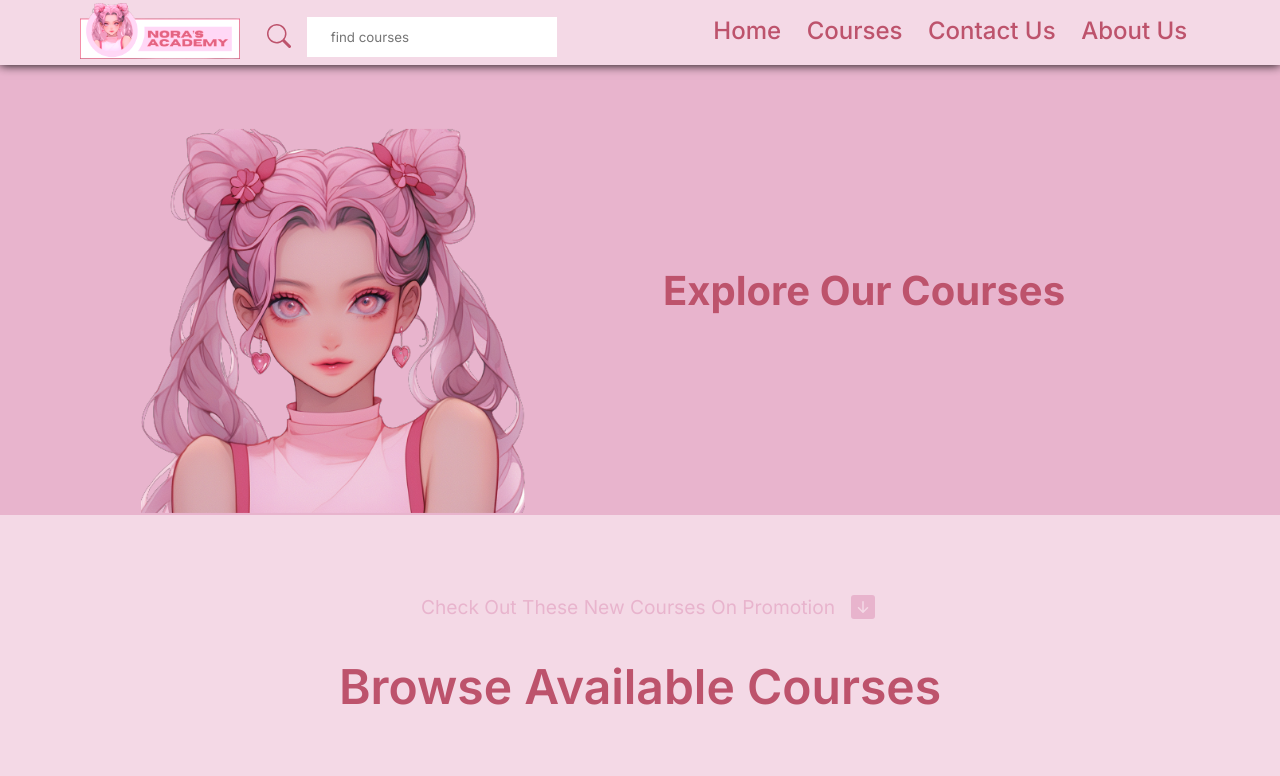
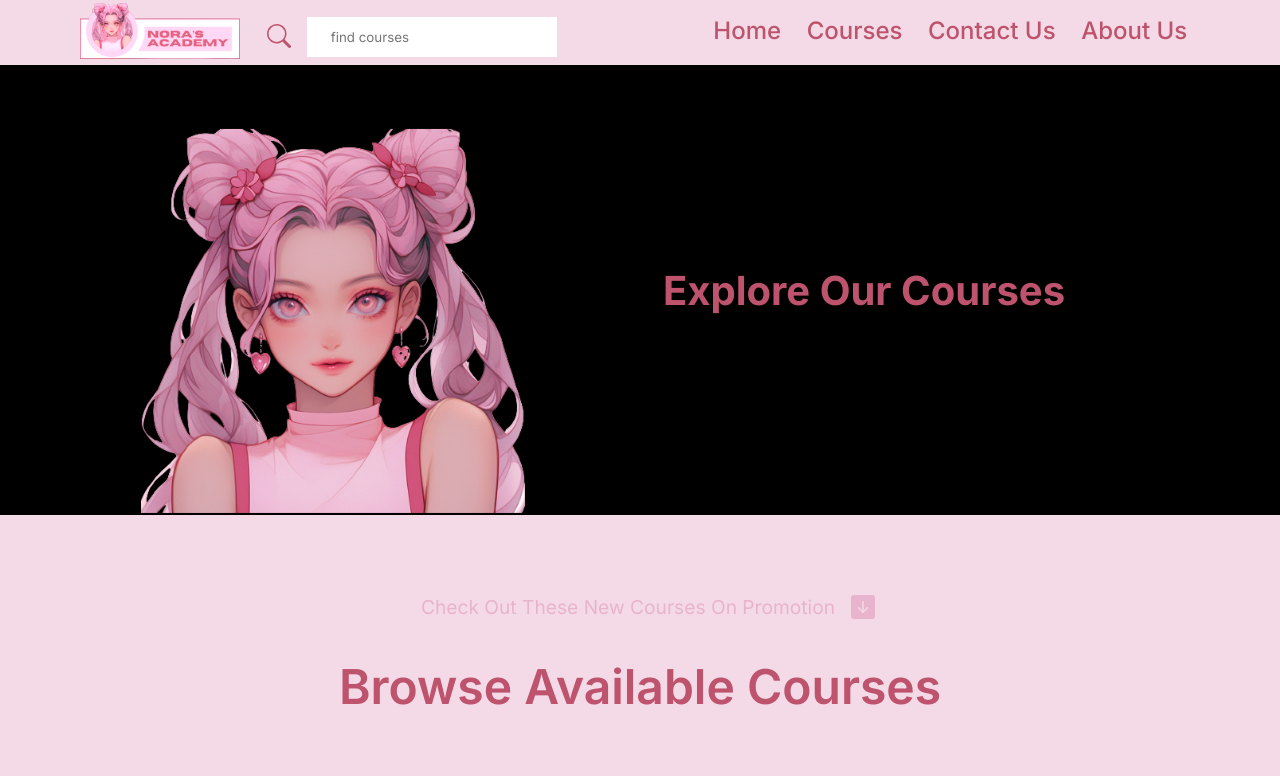
Before and after one commit to maymyakthwe/nora_education_web, a React (Create React App) app: page / in a window 1280 px wide. Shown: the top 776 px of the page. Built offline with nearby package versions, Linux system fonts and the light colour scheme.

Commit message:
test from laptop

```diff
--- a/package.json
+++ b/package.json
@@ -7,12 +7,12 @@
     "@testing-library/react": "^13.4.0",
     "@testing-library/user-event": "^13.5.0",
     "bootstrap": "^5.3.1",
-    "framer-motion": "^10.12.16",
+    "framer-motion": "^10.16.4",
     "react": "^18.2.0",
     "react-dom": "^18.2.0",
     "react-icons": "^4.8.0",
     "react-router-dom": "^6.11.2",
-    "react-scripts": "5.0.1",
+    "react-scripts": "^5.0.1",
     "react-slick": "^0.29.0",
     "web-vitals": "^2.1.4"
   },
--- a/src/components/about/About.jsx
+++ b/src/components/about/About.jsx
@@ -1,6 +1,5 @@
 import React from 'react'
 import './about.css'
-import logo1 from '../../images/nora-logo-1.png'
 import cover from '../../images/cover.png'
 import Contact from '../contact/Contact'
 
--- a/src/components/basic/Basic.jsx
+++ b/src/components/basic/Basic.jsx
@@ -7,7 +7,6 @@ import vidOne from '../../videos/demon-slayer.mp4'
 import vidTwo from '../../videos/tic-tac-toe.mp4'
 import { IoMdArrowDropdown } from 'react-icons/io'
 import { IoMdArrowDropup } from 'react-icons/io'
-import Contact from '../contact/Contact'
 
 
 
--- a/src/components/courses/Courses.jsx
+++ b/src/components/courses/Courses.jsx
@@ -3,7 +3,6 @@ import './courses.css'
 import { BsFillArrowDownSquareFill } from 'react-icons/bs'
 import { motion } from 'framer-motion'
 import allCourses from '../data'
-import { SlArrowDown } from 'react-icons/sl'
 
 
 const Courses = () => {
--- a/src/components/home/home.css
+++ b/src/components/home/home.css
@@ -1,6 +1,6 @@
 .home-background {
     height: 550px;
-    background-color: var(--color-primary);
+    background-color: black;
     position: relative;
     text-align: center;
     z-index: -1;
--- a/src/components/react/ReactComponent.jsx
+++ b/src/components/react/ReactComponent.jsx
@@ -1,9 +1,7 @@
-import React, { useState } from 'react'
-import course2 from '../../images/2.png'
+import React from 'react'
 import './react.css'
 
 const ReactComponent = () => {
-    const [mainContent, setMainContent] = useState('about')
     return (
         <div>
             coming soon
```
Also changed, not shown: 1 other file (tests, documents, lock files or other folders).
